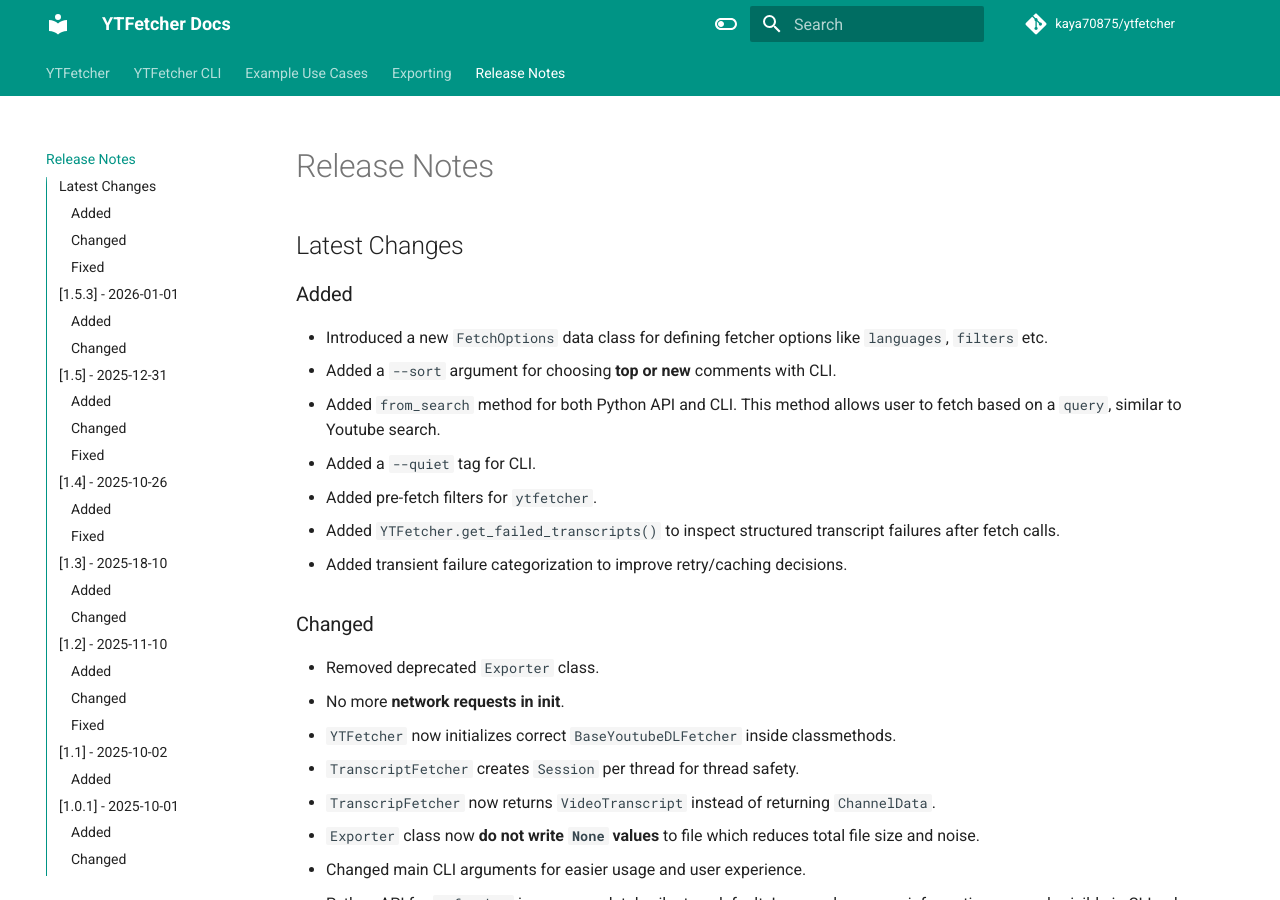
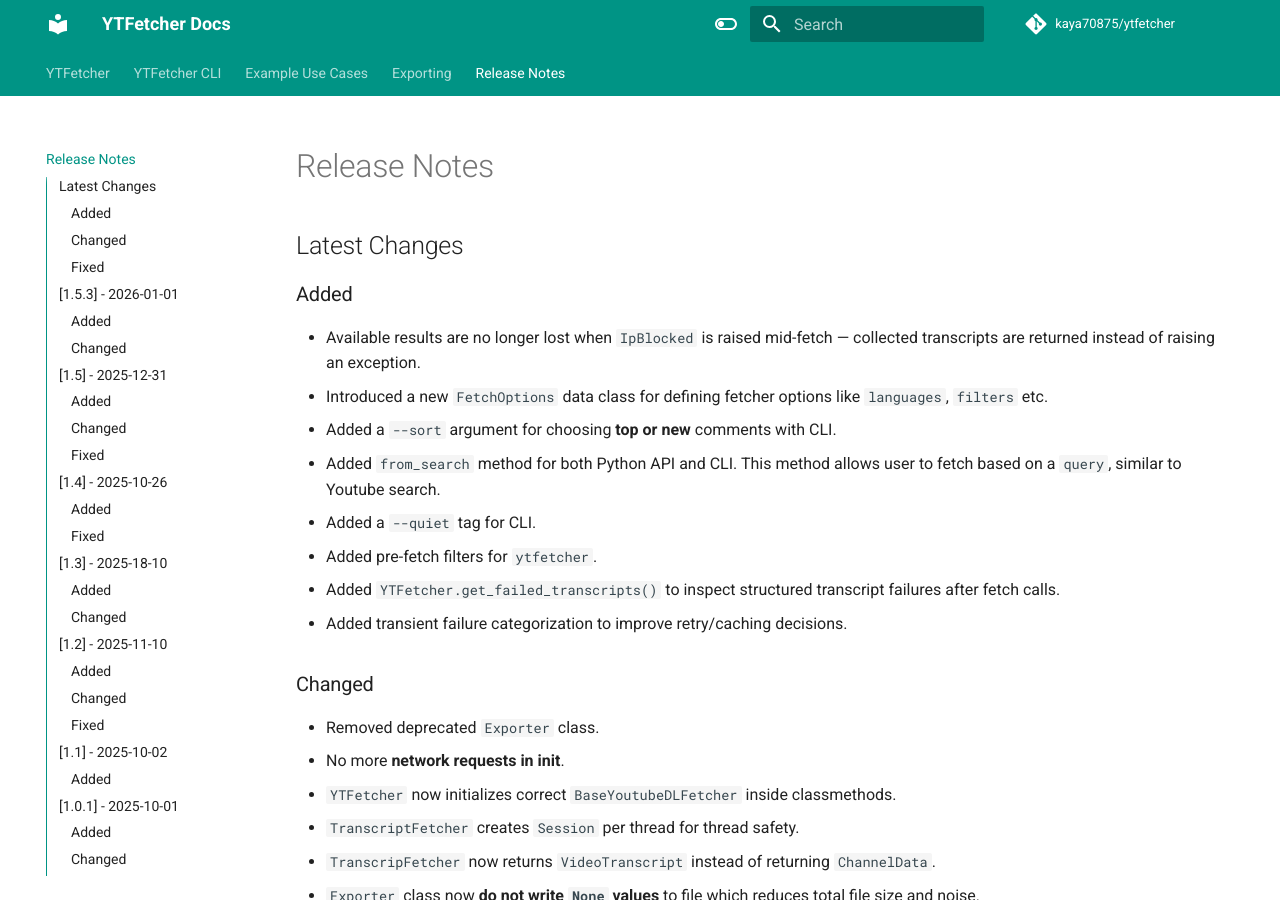
Before and after one commit to kaya70875/ytfetcher, an MkDocs documentation site: the page built from docs/release-notes.md, in a window 1280 px wide and 900 px high. Built offline with MkDocs 1.6.1 and Material for MkDocs 9.7.7, drawn with Linux system fonts in a browser that asks for light colours; comment, search, counter and statistics services are not loaded.

Commit message:
update release notes

```diff
--- a/docs/release-notes.md
+++ b/docs/release-notes.md
@@ -2,6 +2,7 @@
 
 ## Latest Changes
 ### Added
+- Available results are no longer lost when `IpBlocked` is raised mid-fetch — collected transcripts are returned instead of raising an exception.
 - Introduced a new `FetchOptions` data class for defining fetcher options like `languages`, `filters` etc.
 - Added a `--sort` argument for choosing **top or new** comments with CLI.
 - Added `from_search` method for both Python API and CLI. This method allows user to fetch based on a `query`, similar to Youtube search.
```
